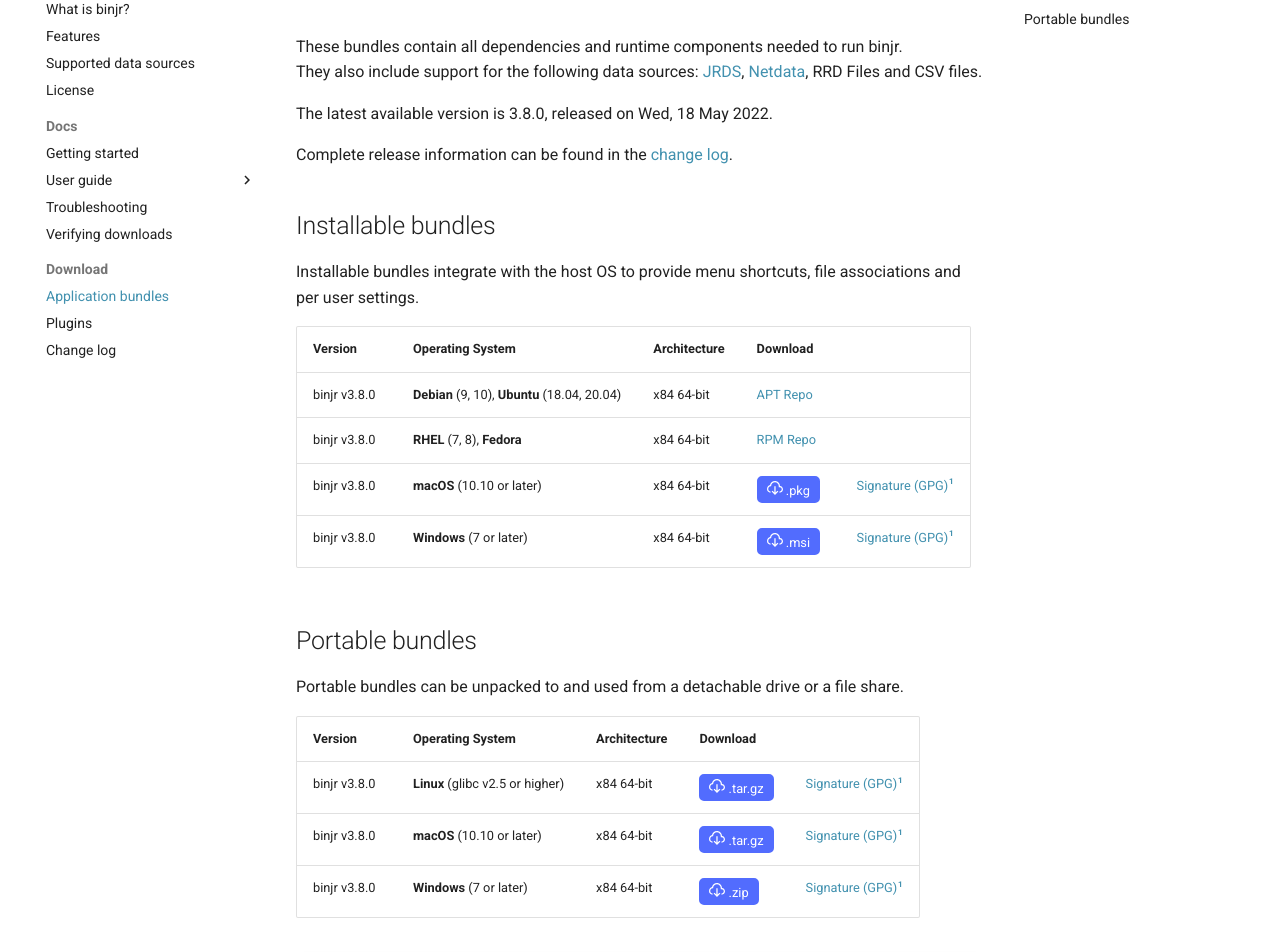
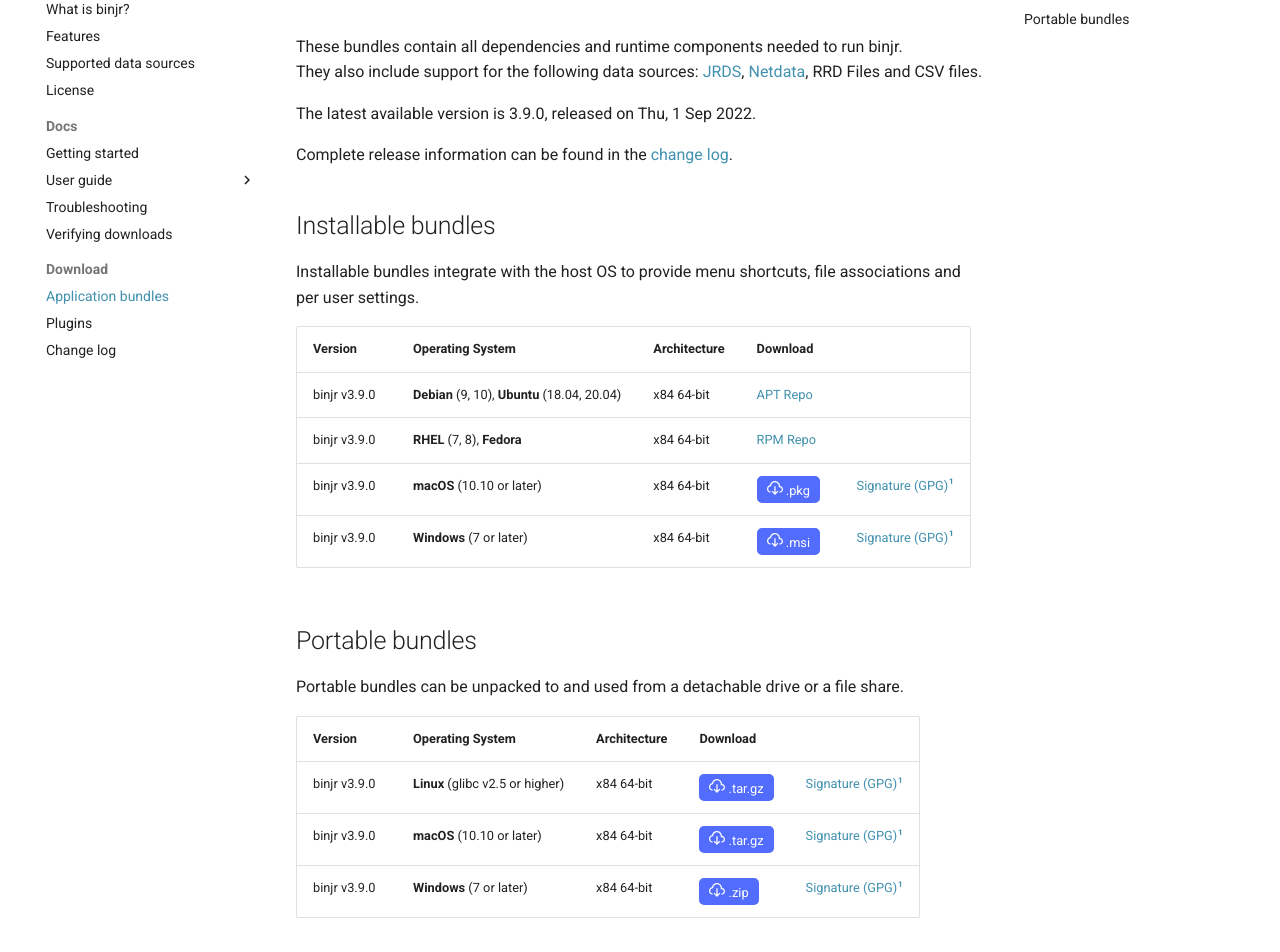
Before and after one commit to binjr/binjr.github.io, an MkDocs documentation site: the page built from docs/download/latest_release.md, in a window 1280 px wide and 1400 px high. Shown: the part 146-1098 px from the top of the window. Built offline with MkDocs 1.6.1 and Material for MkDocs 9.7.7, drawn with Linux system fonts in a browser that asks for light colours; comment, search, counter and statistics services are not loaded.

Commit message:
Release  v3.9.0

```diff
--- a/docs/download/latest_release.md
+++ b/docs/download/latest_release.md
@@ -4,7 +4,7 @@
 They also include support for the following data sources:
 [JRDS](https://github.com/fbacchella/jrds), [Netdata](https://www.netdata.cloud), RRD Files and CSV files.
 
-The latest available version is 3.8.0, released on Wed, 18 May 2022.
+The latest available version is 3.9.0, released on Thu, 1 Sep 2022.
 
 Complete release information can be found in the [change log](CHANGELOG.md).
 
@@ -35,10 +35,10 @@
 
 |Version     | Operating System       |  Architecture        |  Download  | |
 |----------|----------|----------|------|----|
-| binjr v3.8.0 | **Debian** (9, 10), **Ubuntu** (18.04, 20.04)| x84 64-bit | [APT Repo](https://repos.binjr.eu/apt) |   |
-| binjr v3.8.0 | **RHEL** (7, 8), **Fedora**| x84 64-bit | [RPM Repo](https://repos.binjr.eu/rpm) |   |
-| binjr v3.8.0 | **macOS** (10.10 or later)| x84 64-bit |  [<button ><img alt="" src="../../assets/images/download.svg"> .pkg</button>](https://github.com/binjr/binjr/releases/download/v3.8.0/binjr-3.8.0_mac-x86_64.pkg) | [Signature (GPG)](https://github.com/binjr/binjr/releases/download/v3.8.0/binjr-3.8.0_mac-x86_64.pkg.asc)[^1] |
-| binjr v3.8.0 | **Windows** (7 or later)| x84 64-bit | [<button><img alt="" src="../../assets/images/download.svg"> .msi</button>](https://github.com/binjr/binjr/releases/download/v3.8.0/binjr-3.8.0_windows-amd64.msi) | [Signature (GPG)](https://github.com/binjr/binjr/releases/download/v3.8.0/binjr-3.8.0_windows-amd64.msi.asc)[^1] |
+| binjr v3.9.0 | **Debian** (9, 10), **Ubuntu** (18.04, 20.04)| x84 64-bit | [APT Repo](https://repos.binjr.eu/apt) |   |
+| binjr v3.9.0 | **RHEL** (7, 8), **Fedora**| x84 64-bit | [RPM Repo](https://repos.binjr.eu/rpm) |   |
+| binjr v3.9.0 | **macOS** (10.10 or later)| x84 64-bit |  [<button ><img alt="" src="../../assets/images/download.svg"> .pkg</button>](https://github.com/binjr/binjr/releases/download/v3.9.0/binjr-3.9.0_mac-x86_64.pkg) | [Signature (GPG)](https://github.com/binjr/binjr/releases/download/v3.9.0/binjr-3.9.0_mac-x86_64.pkg.asc)[^1] |
+| binjr v3.9.0 | **Windows** (7 or later)| x84 64-bit | [<button><img alt="" src="../../assets/images/download.svg"> .msi</button>](https://github.com/binjr/binjr/releases/download/v3.9.0/binjr-3.9.0_windows-amd64.msi) | [Signature (GPG)](https://github.com/binjr/binjr/releases/download/v3.9.0/binjr-3.9.0_windows-amd64.msi.asc)[^1] |
 
 ## Portable bundles
 
@@ -46,9 +46,9 @@
 
 |Version     | Operating System       |  Architecture        |  Download  | |
 |----------|----------|----------|------|----|
-| binjr v3.8.0 | **Linux** (glibc v2.5 or higher)| x84 64-bit | [<button ><img alt="" src="../../assets/images/download.svg"> .tar.gz</button>](https://github.com/binjr/binjr/releases/download/v3.8.0/binjr-3.8.0_linux-amd64.tar.gz)| [Signature (GPG)](https://github.com/binjr/binjr/releases/download/v3.8.0/binjr-3.8.0_linux-amd64.tar.gz.asc)[^1]  |
-| binjr v3.8.0 | **macOS** (10.10 or later)| x84 64-bit | [<button ><img alt="" src="../../assets/images/download.svg"> .tar.gz</button>](https://github.com/binjr/binjr/releases/download/v3.8.0/binjr-3.8.0_mac-x86_64.tar.gz) | [Signature (GPG)](https://github.com/binjr/binjr/releases/download/v3.8.0/binjr-3.8.0_mac-x86_64.tar.gz.asc)[^1] |
-| binjr v3.8.0 | **Windows** (7 or later)| x84 64-bit | [<button><img alt="" src="../../assets/images/download.svg"> .zip</button>](https://github.com/binjr/binjr/releases/download/v3.8.0/binjr-3.8.0_windows-amd64.zip)  | [Signature (GPG)](https://github.com/binjr/binjr/releases/download/v3.8.0/binjr-3.8.0_windows-amd64.zip.asc)[^1] |
+| binjr v3.9.0 | **Linux** (glibc v2.5 or higher)| x84 64-bit | [<button ><img alt="" src="../../assets/images/download.svg"> .tar.gz</button>](https://github.com/binjr/binjr/releases/download/v3.9.0/binjr-3.9.0_linux-amd64.tar.gz)| [Signature (GPG)](https://github.com/binjr/binjr/releases/download/v3.9.0/binjr-3.9.0_linux-amd64.tar.gz.asc)[^1]  |
+| binjr v3.9.0 | **macOS** (10.10 or later)| x84 64-bit | [<button ><img alt="" src="../../assets/images/download.svg"> .tar.gz</button>](https://github.com/binjr/binjr/releases/download/v3.9.0/binjr-3.9.0_mac-x86_64.tar.gz) | [Signature (GPG)](https://github.com/binjr/binjr/releases/download/v3.9.0/binjr-3.9.0_mac-x86_64.tar.gz.asc)[^1] |
+| binjr v3.9.0 | **Windows** (7 or later)| x84 64-bit | [<button><img alt="" src="../../assets/images/download.svg"> .zip</button>](https://github.com/binjr/binjr/releases/download/v3.9.0/binjr-3.9.0_windows-amd64.zip)  | [Signature (GPG)](https://github.com/binjr/binjr/releases/download/v3.9.0/binjr-3.9.0_windows-amd64.zip.asc)[^1] |
 
 [^1]: [How to verify the integrity of the downloaded file?](/documentation/verify-signature/)
 
```
Also changed, not shown: docs/download/CHANGELOG.md (+15 -0 lines), 1 other file.
